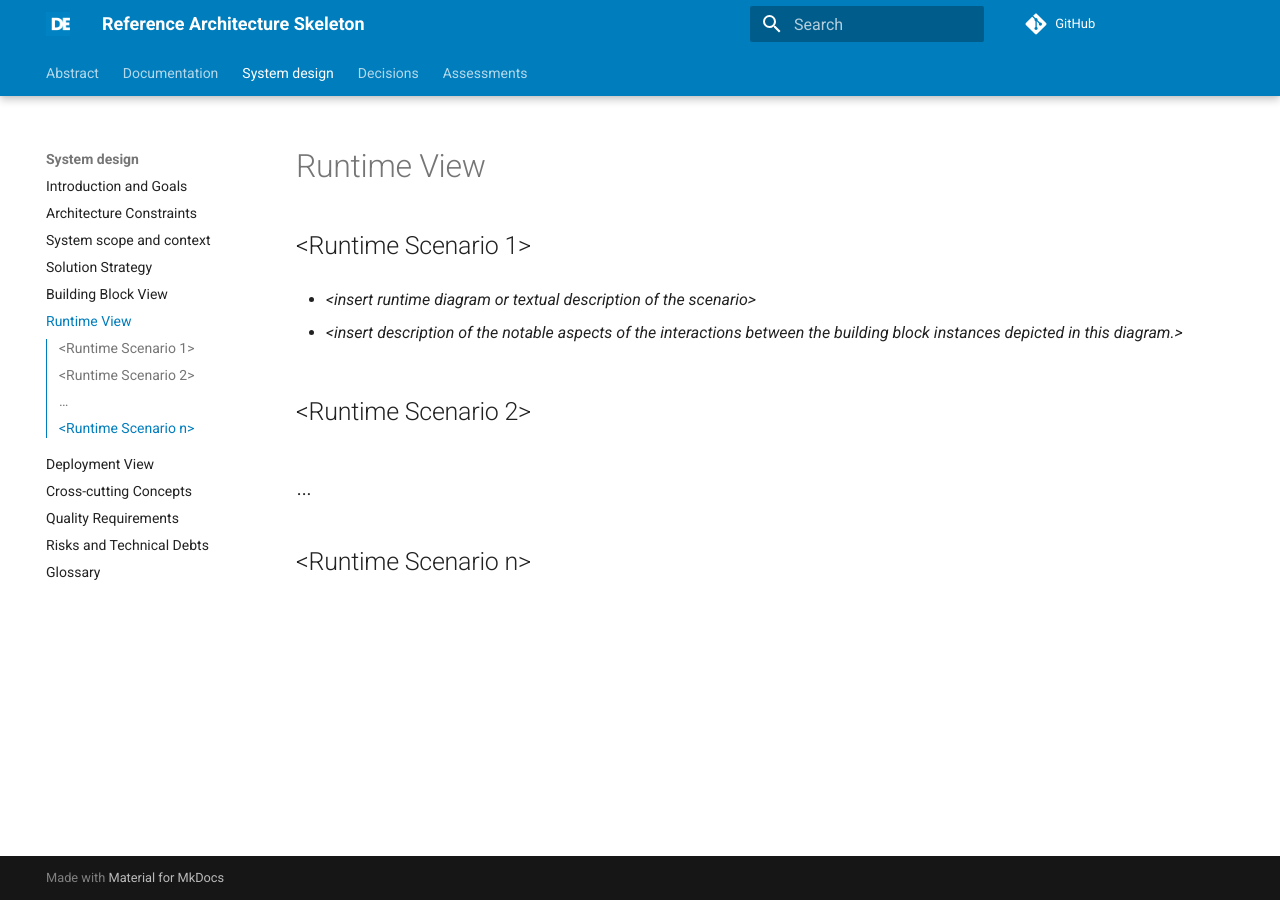
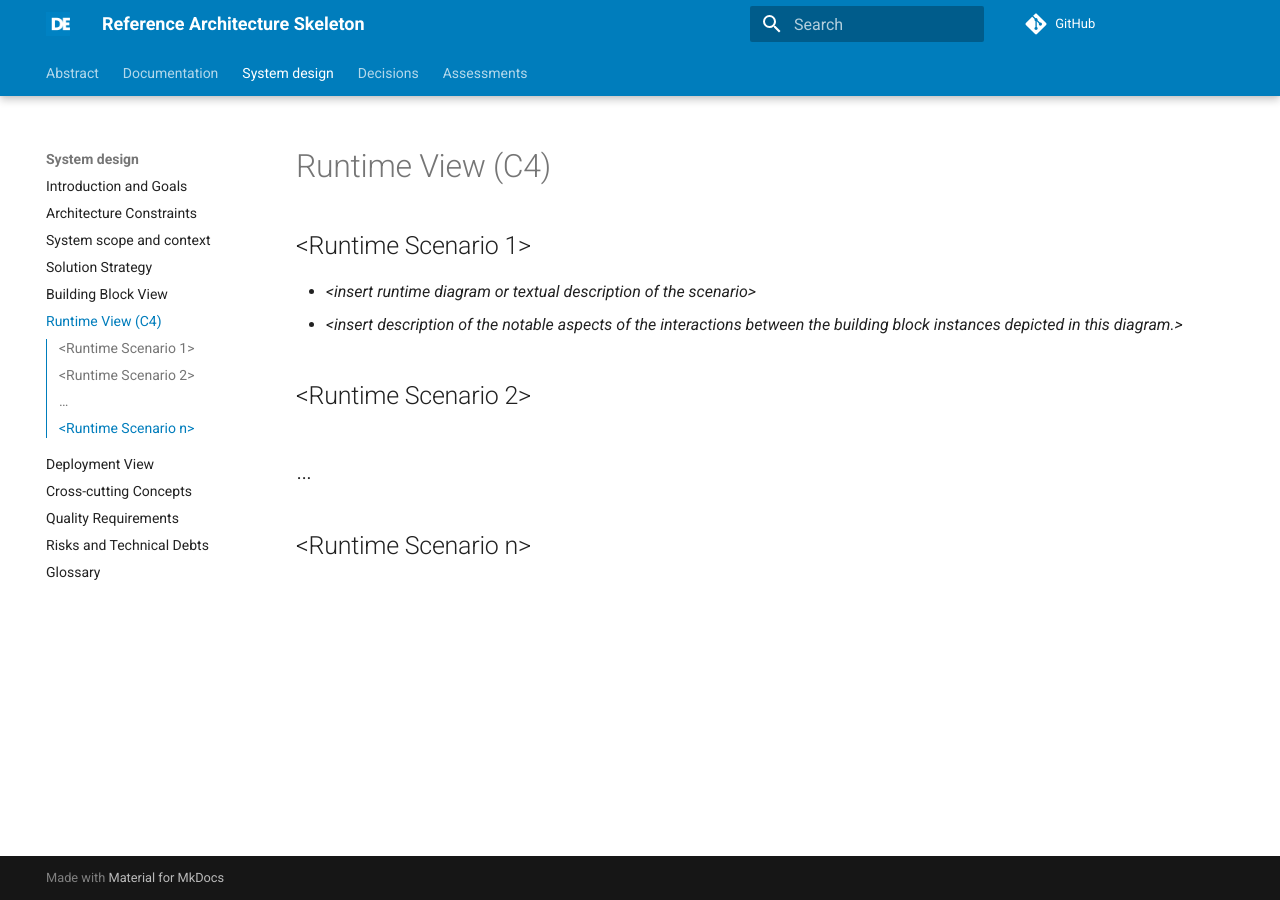
Before and after one commit to clap-demo/refarch-001, an MkDocs documentation site: the page built from docs/system-design/06_runtime_view.md, in a window 1280 px wide. Built offline with MkDocs 1.6.1 and Material for MkDocs 9.7.7, drawn with Linux system fonts in a browser that asks for light colours; comment, search, counter and statistics services are not loaded; the version menu is left out.

```diff
--- a/docs/system-design/06_runtime_view.md
+++ b/docs/system-design/06_runtime_view.md
@@ -1,16 +1,12 @@
 ---
-title: Runtime View
+title: Runtime View (C4)
 ---
-
-# Runtime View
-
 ## &lt;Runtime Scenario 1&gt;
 
--   *&lt;insert runtime diagram or textual description of the
-    scenario&gt;*
-
--   *&lt;insert description of the notable aspects of the interactions
-    between the building block instances depicted in this diagram.&gt;*
+* *&lt;insert runtime diagram or textual description of the
+  scenario&gt;*
+* *&lt;insert description of the notable aspects of the interactions
+  between the building block instances depicted in this diagram.&gt;*
 
 ## &lt;Runtime Scenario 2&gt;
 
```
